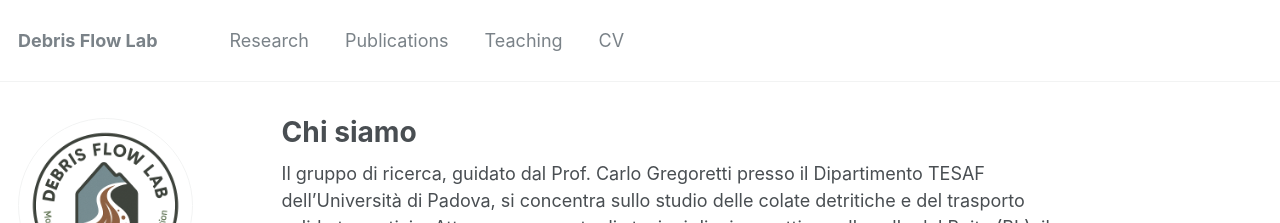
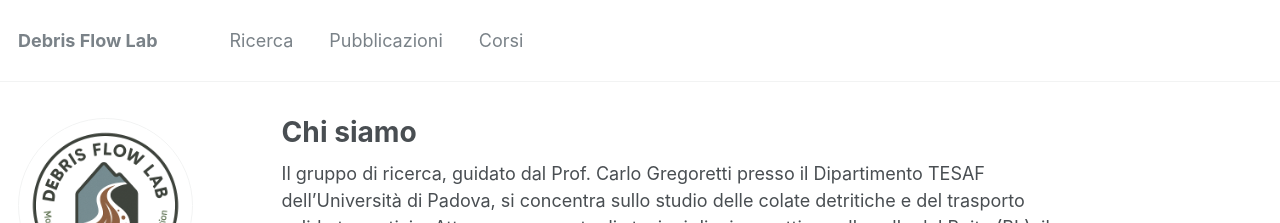
Before and after one commit to DebrisFlowLab/DebrisFlowLab.github.io, a Jekyll site: the page built from _pages/about.md, in a window 1280 px wide and 1128 px high. Shown: the top 223 px of the window. Built offline with Jekyll 4.4.1, drawn with Linux system fonts in a browser that asks for light colours.

Commit message:
Update navigation.yml

```diff
--- a/_data/navigation.yml
+++ b/_data/navigation.yml
@@ -1,16 +1,16 @@
 # main links links
 main:
-  - title: "Research"
+  - title: "Ricerca"
     url: /research/
 
-  - title: "Publications"
+  - title: "Pubblicazioni"
     url: /publications/
 
   #- title: "Talks"
   #  url: /talks/
 
-  - title: "Teaching"
-    url: /teaching/
+  #- title: "Teaching"
+  #  url: /teaching/
 
   #- title: "Portfolio"
   #  url: /portfolio/
@@ -18,8 +18,8 @@ main:
  # - title: "Blog Posts"
  #   url: /year-archive/
 
-  - title: "CV"
-    url: /cv/
+  - title: "Corsi"
+    url: /corsi/
 
   #- title: "Guide"
   #  url: /markdown/
```
